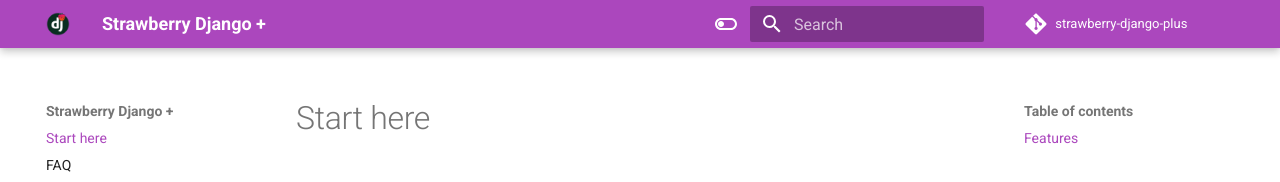
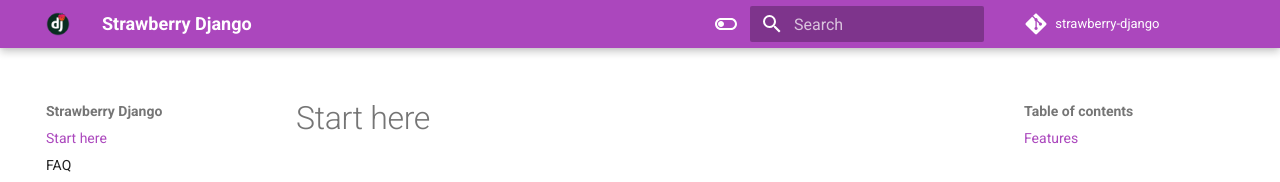
Before and after one commit to strawberry-graphql/strawberry-django, an MkDocs documentation site: the page built from docs/index.md, in a window 1280 px wide. Shown: the top 182 px of the page. Built offline with MkDocs 1.6.1 and Material for MkDocs 9.7.7, drawn with Linux system fonts in a browser that asks for light colours; comment, search, counter and statistics services are not loaded.

Commit message:
docs -  update metadata

```diff
--- a/mkdocs.yml
+++ b/mkdocs.yml
@@ -1,9 +1,9 @@
-site_name: Strawberry Django +
-site_description: Strawberry-Django with extra features
+site_name: Strawberry Django
+site_description: Strawberry integration with Django.
 #site_url: https://nrbnlulu.github.io/strawberry-django-auth/
 site_author: community
-repo_name: strawberry-django-plus
-repo_url: https://github.com/blb-ventures/strawberry-django-plus/
+repo_name: strawberry-django
+repo_url: https://github.com/strawberry-graphql/strawberry-graphql-django
 
 theme:
   name: material
```
